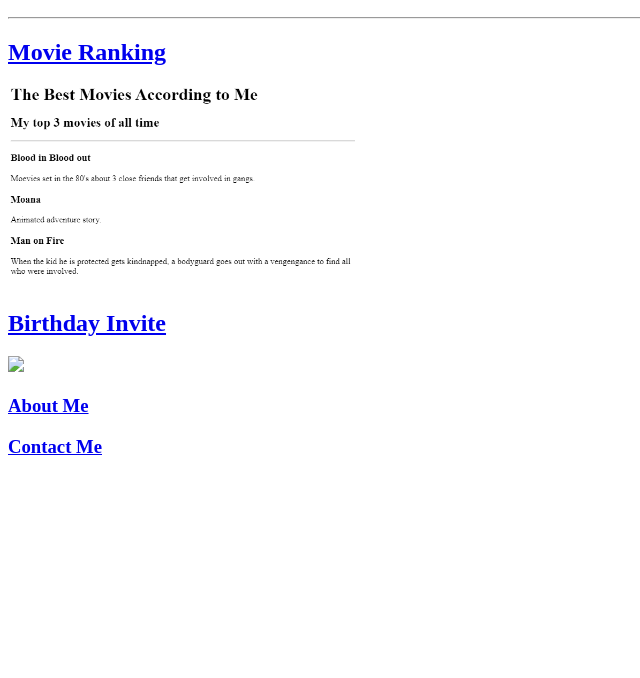
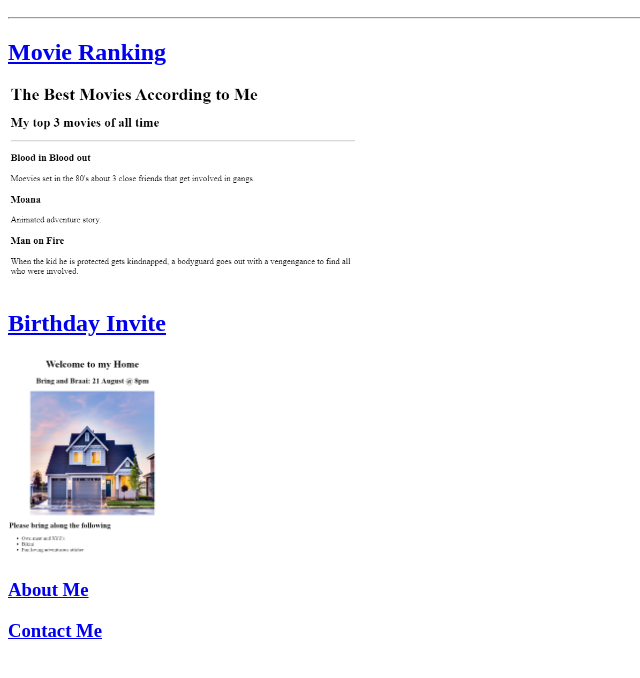
Before and after one commit to gvolkwyn/html-portfolio, a plain HTML site: page index.html in a window 1280 px wide. Shown: the part 110-788 px from the top of the page, without its empty margins (0-640 px from the left). Drawn offline with Linux system fonts and the light colour scheme.

Commit message:
Update index.html
changed link to call picture

```diff
--- a/index.html
+++ b/index.html
@@ -17,7 +17,7 @@
     </p>
     <p>
         <a href="./public/Birthday.html"><h2>Birthday Invite</h2></a>
-        <img src="./assets/images/invite-screen.PNG" height="200">
+        <img src="./assets/images/invite.PNG" height="200">
     </p>
     <a href="./public/about.html"><h3>About Me</h3></a>
     <a href="./public/contact.html"><h3>Contact Me</h3></a>
```
